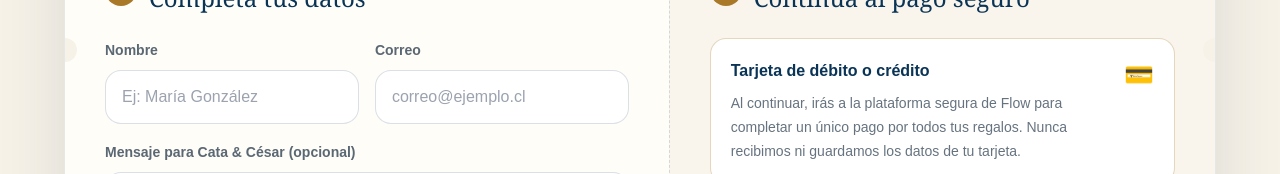
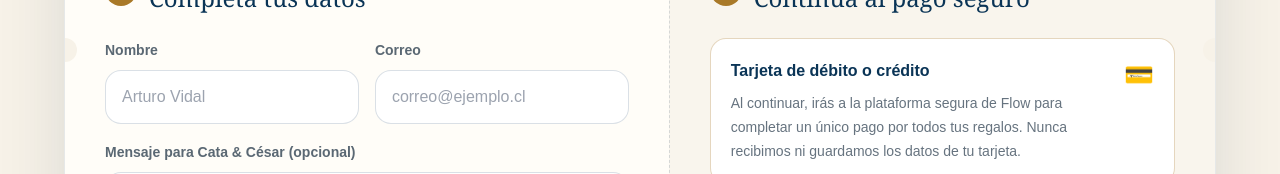
Before and after one commit to cesarodriguez96-02-26/regalos-matri-cata-cesar, a Next.js app: page / in a window 1280 px wide. Shown: the part 5871-6045 px from the top of the page. Built offline with nearby package versions, Linux system fonts and the light colour scheme.

Commit message:
Actualizar ejemplo de nombre a Arturo Vidal

```diff
--- a/src/components/CheckoutForm.tsx
+++ b/src/components/CheckoutForm.tsx
@@ -117,7 +117,7 @@ export function CheckoutForm() {
               <div className="mt-6 grid gap-4 md:grid-cols-2">
                 <label className="block">
                   <span className="text-sm font-bold text-ink/70">Nombre</span>
-                  <input required autoComplete="name" maxLength={120} className="mt-2 w-full rounded-2xl border border-navy/15 bg-white px-4 py-3.5 outline-none focus:border-gold focus:ring-4 focus:ring-gold/10" value={guestName} onChange={(e) => setGuestName(e.target.value)} placeholder="Ej: María González" />
+                  <input required autoComplete="name" maxLength={120} className="mt-2 w-full rounded-2xl border border-navy/15 bg-white px-4 py-3.5 outline-none focus:border-gold focus:ring-4 focus:ring-gold/10" value={guestName} onChange={(e) => setGuestName(e.target.value)} placeholder="Arturo Vidal" />
                 </label>
                 <label className="block">
                   <span className="text-sm font-bold text-ink/70">Correo</span>
```
